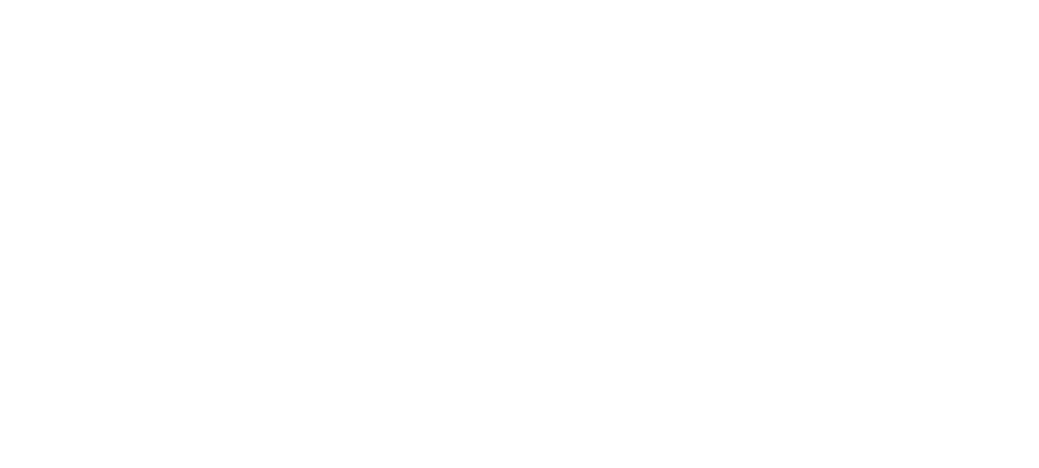
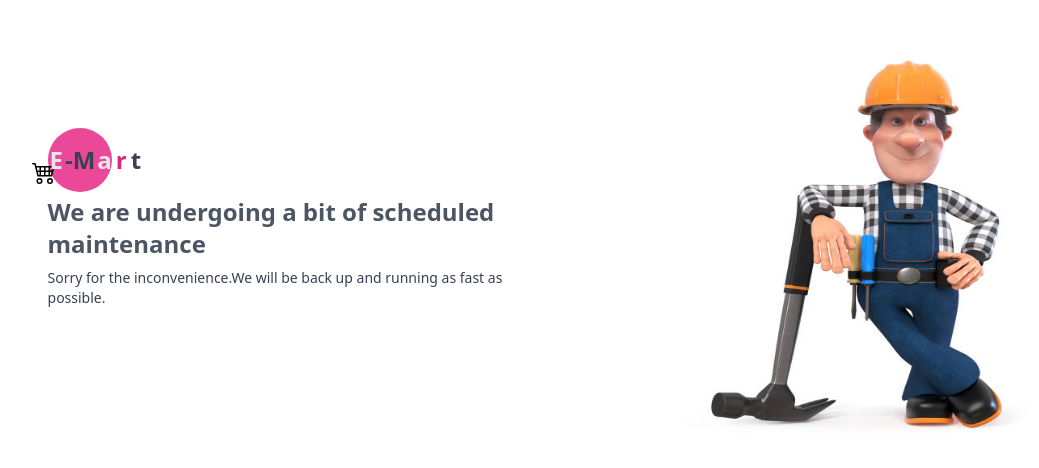
Before and after one commit to sam-c14/E-Mart, a React (Create React App) app: page /stores in a window 1280 px wide. Before the commit this address had no page. Shown: the part 152-620 px from the top of the page, without its empty margins (100-1139 px from the left). Built offline with nearby package versions, Linux system fonts and the light colour scheme.

Commit message:
StoreLogo added and Store Page

```diff
--- a/src/App.tsx
+++ b/src/App.tsx
@@ -6,6 +6,7 @@ import SignUp from "./pages/signup/SignUp";
 import Help from "./pages/help/help";
 import Deals from "./pages/home/Deals";
 import Otp from "./pages/otp/Otp";
+import Construction from "./pages/stores/Construction";
 
 import { Routes, Route, useNavigate, useLocation } from "react-router-dom";
 import { Provider } from "react-redux";
@@ -18,8 +19,8 @@ const App = () => {
 
   return (
     <Provider store={store}>
-      <div className="bg-gray-100">
-        <div>
+      <div>
+        <div className="bg-gray-100 -z-20">
           <Routes>
             <Route path="/" element={<Home />} />
             <Route
@@ -47,6 +48,11 @@ const App = () => {
             <Route path="/verify/:email" element={<Otp />} />
           </Routes>
         </div>
+        <div>
+          <Routes>
+            <Route path="/stores" element={<Construction />} />
+          </Routes>
+        </div>
       </div>
     </Provider>
   );
--- a/src/components/home/nav/Navbar.tsx
+++ b/src/components/home/nav/Navbar.tsx
@@ -1,11 +1,12 @@
 import React, { useState } from "react";
 // import Store from "../../../assets/images/store-logo.jpg";
-import Marjay from "../../../assets/images/marjay.jpg";
+// import Marjay from "../../../assets/images/marjay.jpg";
 import { AiOutlineSearch } from "react-icons/ai";
 import { BiCart, BiQuestionMark } from "react-icons/bi";
 // import Cart from "../../../pages/Cart";
 import DropDown1 from "./DropDown1";
 import { Link } from "react-router-dom";
+// import StoreLogo from "../../other/StoreLogo";
 
 type T = {
   to: String;
@@ -25,13 +26,13 @@ const Navbar = () => {
   return (
     <div className="bg-pink-500 w-full">
       <ul className="flex w-full px-10 py-3.5 text-white">
-        <li className="transition-5 text-sm hover:scale-105 w-1/12">
+        <li className="transition-5 text-sm hover:scale-105 w-1/12 flex items-center">
           <Link to="/" className="w-full rounded-full">
-            <img src={Marjay} className="w-12 h-10" alt="logo" />
+            Home
           </Link>
         </li>
         <li className="transition-5 text-sm hover:scale-105 w-1/12 flex items-center">
-          <a href="/locator">Locator</a>
+          <Link to="/stores">Locator</Link>
         </li>
         <li className="transition-5 text-sm hover:scale-105 w-1/12 flex items-center">
           {/* <a href="/sell-items">Sell</a> */}
--- /dev/null
+++ b/src/components/other/StoreLogo.tsx
@@ -0,0 +1,20 @@
+import React from "react";
+import { BsCart4 } from "react-icons/bs";
+
+const StoreLogo = () => {
+  return (
+    <div className="flex items-center relative md:mb-5 sm:mb-10">
+      <BsCart4 className="absolute text-2xl top-4 -left-4 z-10" />
+      <p className="font-bold z-10 text-gray-700 text-2xl">
+        <span className="mx-0.5 text-gray-200">E</span>
+        <span>-M</span>
+        <span className="mx-0.5 text-gray-200">a</span>
+        <span className="mx-0.5 text-pink-600">r</span>
+        <span className="mx-0.5">t</span>
+      </p>
+      <div className="absolute rounded-full w-16 h-16 bg-pink-500 -z-0"></div>
+    </div>
+  );
+};
+
+export default StoreLogo;
--- a/src/pages/login/Login.tsx
+++ b/src/pages/login/Login.tsx
@@ -1,11 +1,12 @@
 import React, { useState } from "react";
-import { BsCart4 } from "react-icons/bs";
+// import { BsCart4 } from "react-icons/bs";
 import { Link } from "react-router-dom";
 import { useAppDispatch } from "../../store/hooks/hooks";
 import { setForm } from "../../store/slices/authSlice";
 // import store from "../../store/index";
 import { login } from "../../store/asyncFns/postData";
 // import { useDispatch } from "react-redux";
+import StoreLogo from "../../components/other/StoreLogo";
 
 export type loginForm = {
   email: string;
@@ -39,10 +40,7 @@ const Login = () => {
   return (
     <div>
       <div className=" h-screen grid place-items-center">
-        <div className="flex items-center relative md:mb-5 sm:mb-10">
-          <BsCart4 className="absolute text-2xl top-4 -left-4" />
-          <p className="font-bold text-gray-700 text-2xl">E-Mart</p>
-        </div>
+        <StoreLogo />
         <div className="bg-white sm:mt-10 px-5 py-4">
           <div className="my-2">
             <h3 className="text-3xl font-bold text-center">Login</h3>
--- a/src/pages/signup/SignUp.tsx
+++ b/src/pages/signup/SignUp.tsx
@@ -1,9 +1,10 @@
 import React, { useState } from "react";
 import { Link } from "react-router-dom";
-import { BsCart4 } from "react-icons/bs";
+// import { BsCart4 } from "react-icons/bs";
 import { useAppDispatch } from "../../store/hooks/hooks";
 import { setSignUpForm } from "../../store/slices/authSlice";
 // import store from "../../store/index";
+import StoreLogo from "../../components/other/StoreLogo";
 
 import { signUp } from "../../store/asyncFns/postData";
 
@@ -86,9 +87,8 @@ const SignUp = () => {
   return (
     <div>
       <div className="grid place-items-center">
-        <div className="flex items-center relative md:mb-5 sm:mb-10">
-          <BsCart4 className="absolute text-2xl top-4 -left-4" />
-          <p className="font-bold text-gray-700 text-2xl">E-Mart</p>
+        <div className="mt-2 mb-1">
+          <StoreLogo />
         </div>
         <div className="bg-white sm:mt-10 px-4 py-4">
           <div className="my-2">
--- /dev/null
+++ b/src/pages/stores/Construction.tsx
@@ -0,0 +1,33 @@
+import React from "react";
+import Constructor from "../../assets/images/Constructor.jpg";
+import StoreLogo from "../../components/other/StoreLogo";
+
+const Construction = () => {
+  return (
+    <div className="grid h-screen place-items-center">
+      <div className="flex h-1/2 justify-evenly">
+        <div className="pt-24">
+          <div>
+            <StoreLogo />
+          </div>
+          <div>
+            <h3 className="text-gray-600 w-9/12 font-bold text-2xl ">
+              We are undergoing a bit of scheduled maintenance
+            </h3>
+          </div>
+          <div>
+            <p className="text-gray-700 mt-2 w-9/12 text-sm">
+              Sorry for the inconvenience.We will be back up and running as fast
+              as possible.
+            </p>
+          </div>
+        </div>
+        <div className="w-1/3 h-11/12">
+          <img className="w-full h-full" src={Constructor} alt="Maintenance" />
+        </div>
+      </div>
+    </div>
+  );
+};
+
+export default Construction;
```
Also changed, not shown: src/assets/images/Constructor.jpg (added).
